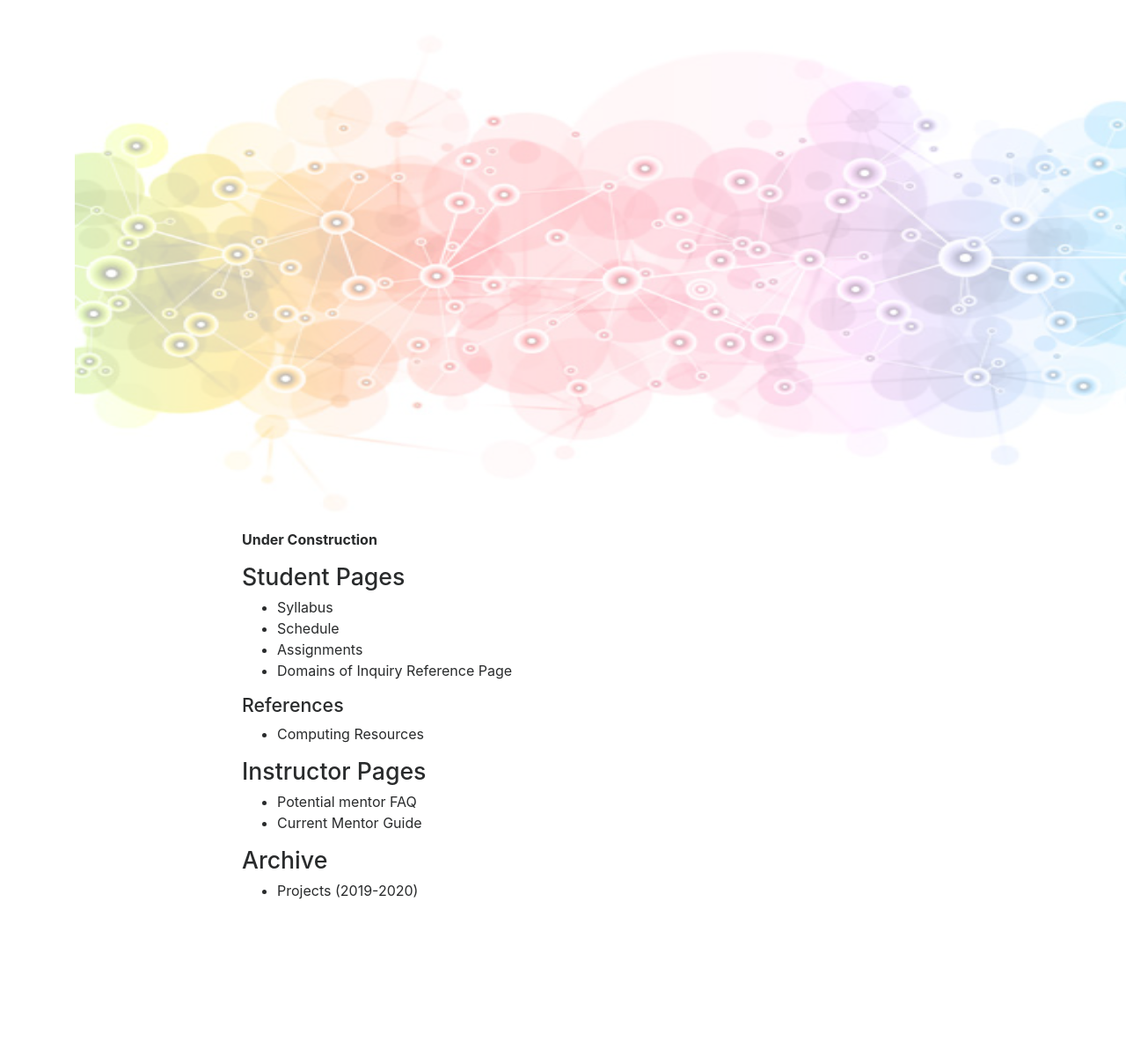
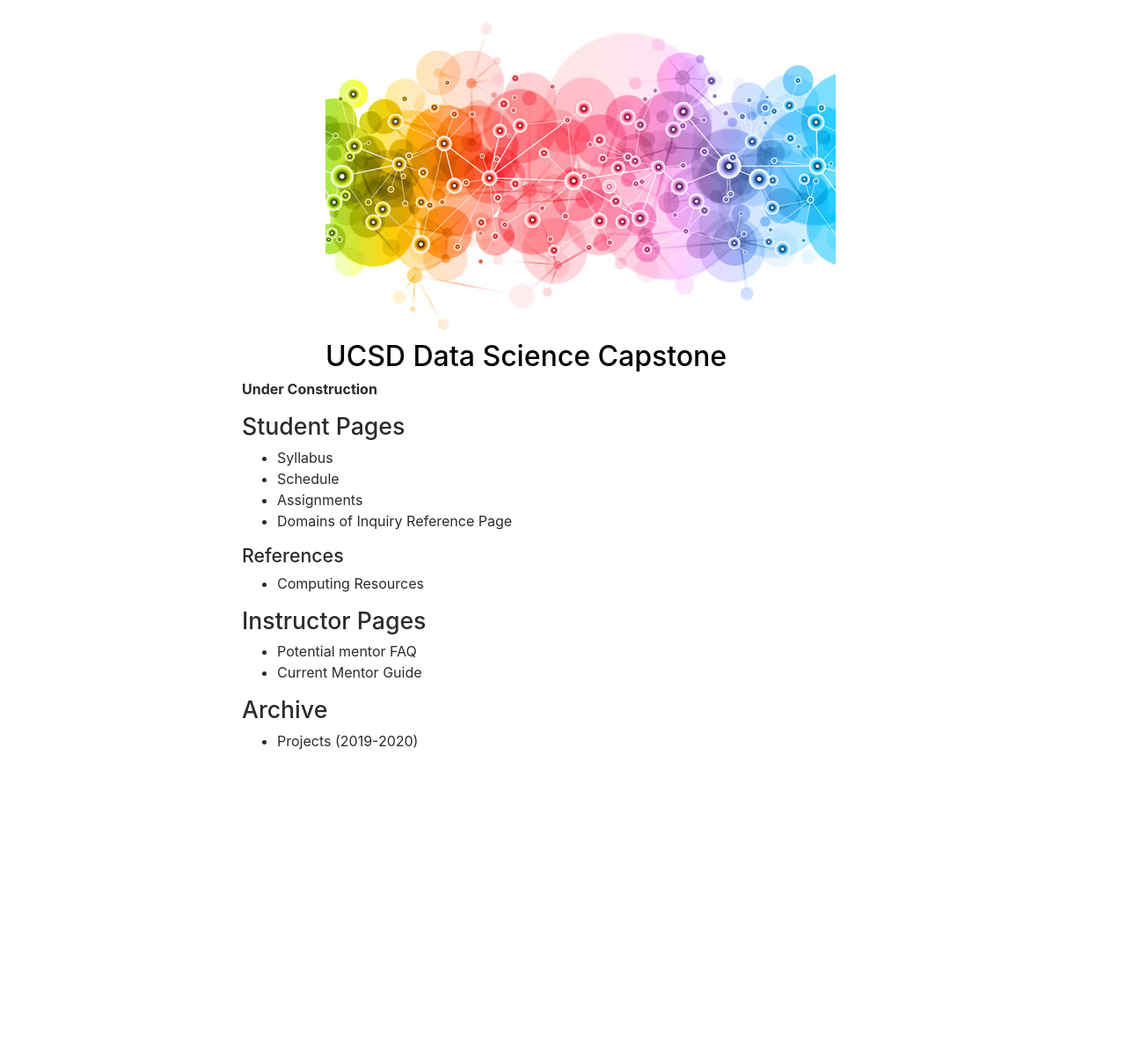
Before and after one commit to DSC-Capstone/dsc-capstone.github.io, a Jekyll site: the page built from index.md, in a window 1280 px wide. Shown: the whole page at 88% size. Built offline with Jekyll 4.4.1, drawn with Linux system fonts in a browser that asks for light colours; nearby versions of some CDN libraries; after the commit the page ends 1030 px from its top, so only the background shows below that.

Commit message:
create header banner

```diff
--- a/_layouts/page.html
+++ b/_layouts/page.html
@@ -42,19 +42,6 @@ ol li {
   padding-bottom: 1rem;
 }
 
-header {
-    height: 600px;
-    width: 100vw;
-    background: white;
-    overflow: hidden;
-}
-
-img {
-   height: 100%;
-   width: 100%;
-   opacity: 0.3;
-}
-
     </style>
 
     <title>{{ page.title }}</title>
@@ -63,15 +50,12 @@ img {
 
   <div class='container'>
 
-      <header>
 
+      <div class="row justify-content-center">
+      <div class="col-lg-6 col-md-6">
       <img title="{{ page.doodle-alt }}" alt="{{ page.doodle-alt }}" src="{{ page.doodle }}"></img>
       <h1>{{ page.title }}</h1>
 
-      </header>
-
-      <div class="row justify-content-center">
-      <div class="col-lg-6 col-md-6">
       </div>
       </div>
 
```
